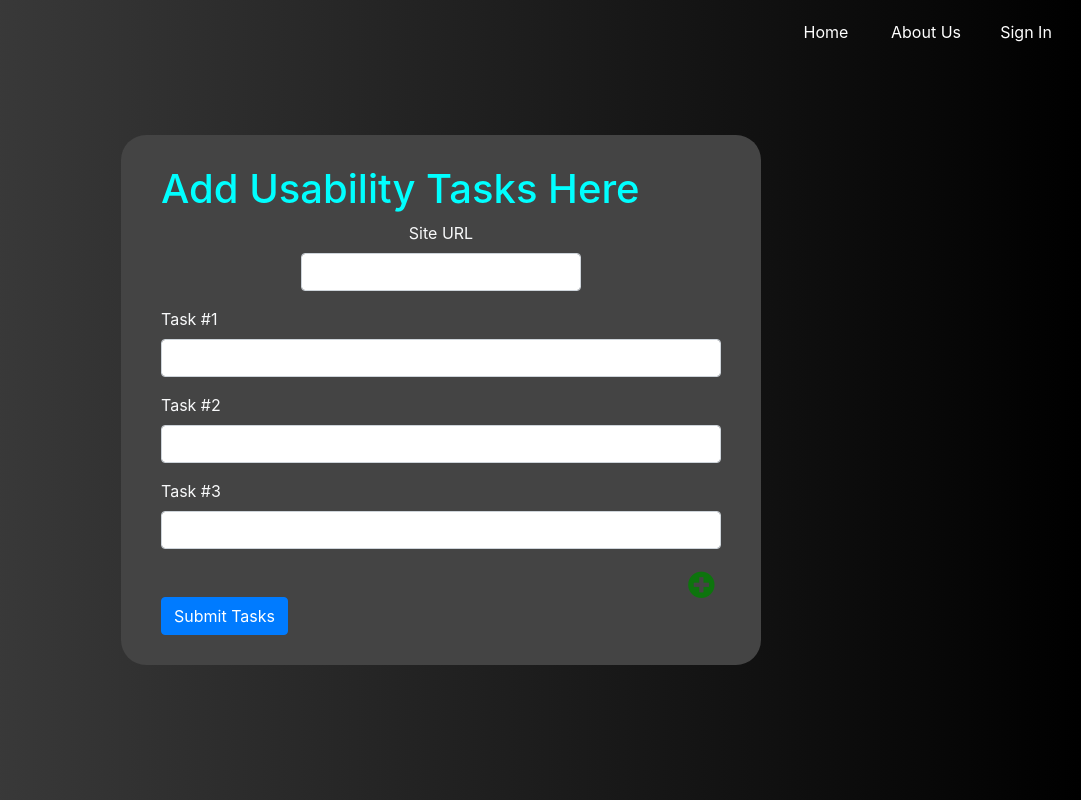
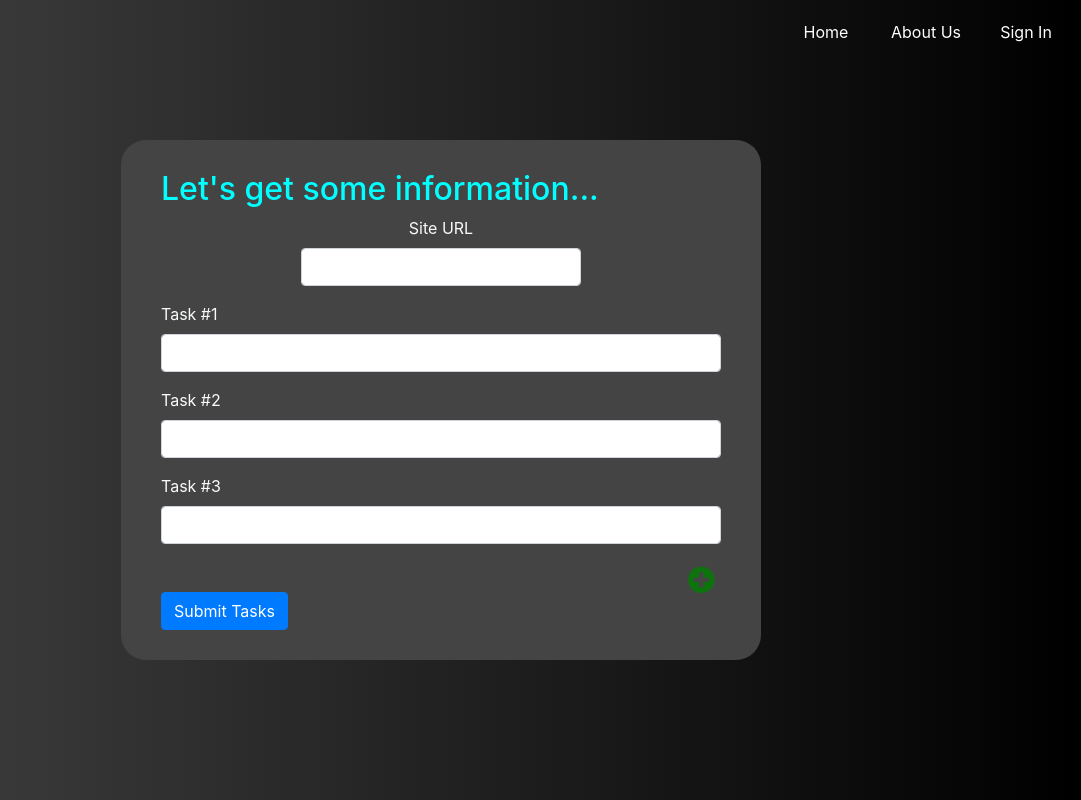
Before and after one commit to KennyStephens/senior-project, a Vue app: page / in a window 1280 px wide. Both pictures are taken after a click on the button "Get Started". Shown: the whole page, without its empty margins (199-1280 px from the left). Built offline with nearby package versions, Linux system fonts and the light colour scheme.

Commit message:
Couple tweaks.
No more commiting for a bit. My brain is fried.

```diff
--- a/src/components/Form.vue
+++ b/src/components/Form.vue
@@ -1,6 +1,6 @@
 <template>
   <div id="form">
-    <h1>Add Usability Tasks Here</h1>
+    <h2>Let's get some information...</h2>
     <form>
       <div class="form-group siteURL">
         <label class="text-light">{{ siteURL }}</label>
@@ -15,11 +15,11 @@
       </div>
         <div class="form-group">
         <label class="text-light">Task #2</label>
-        <input type="text" class="form-control" id="exampleInputEmail1" aria-describedby="emailHelp" @keyup="inputCheck">
+        <input type="text" class="form-control" id="exampleInputEmail1" aria-describedby="emailHelp">
       </div>
         <div class="form-group">
         <label class="text-light">Task #3</label>
-        <input type="text" class="form-control" id="exampleInputEmail1" aria-describedby="emailHelp" @keyup="inputCheck">
+        <input type="text" class="form-control" id="exampleInputEmail1" aria-describedby="emailHelp">
 
       <div id="additional-items"></div>
     </div>
@@ -87,7 +87,7 @@ export default {
 </script>
 
 <style lang="scss">
-  h1 {
+  h2 {
     color: aqua;
   }
 
```
